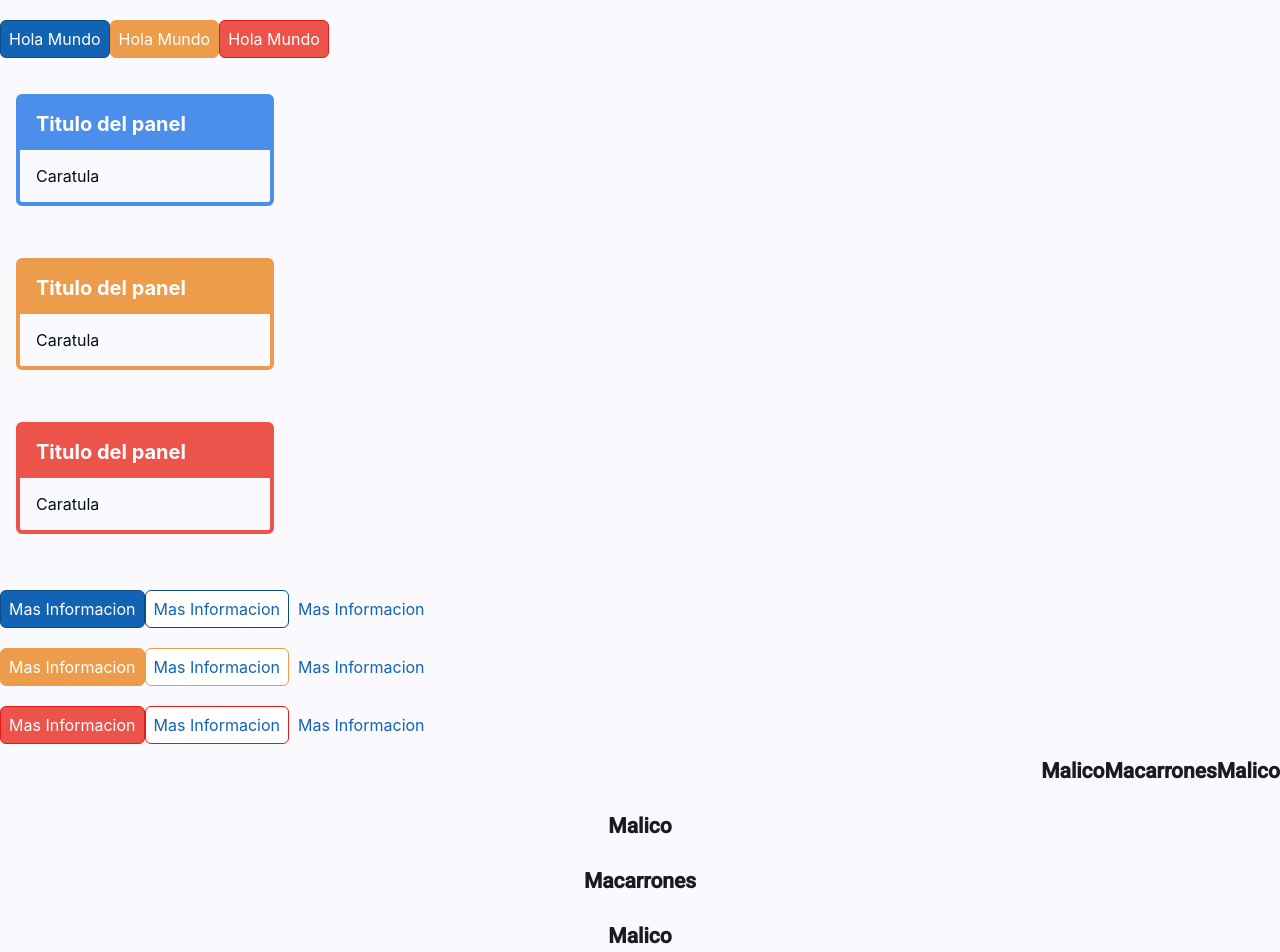
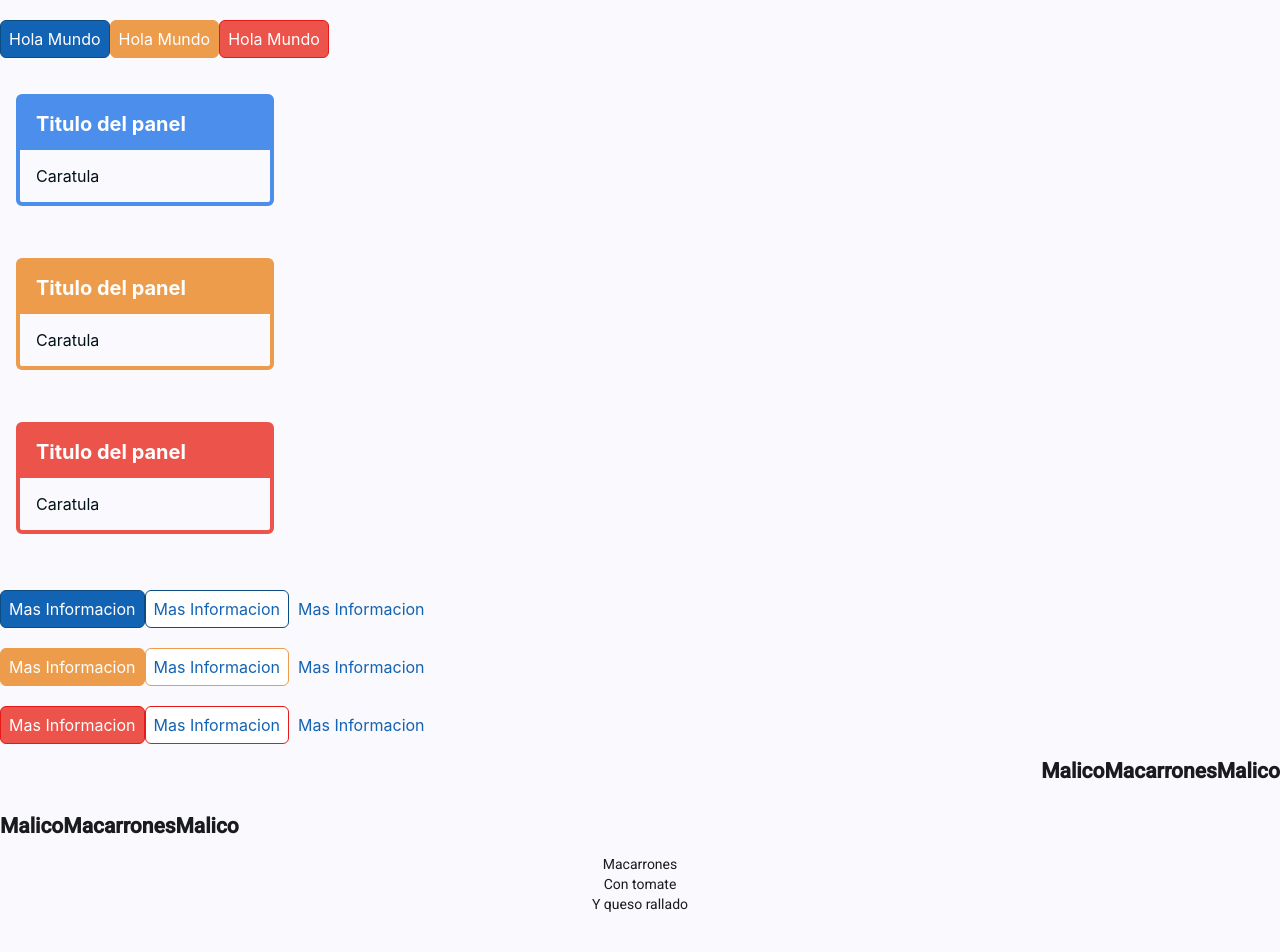
Before and after one commit to IshimiG/interfaces-web, an Angular app: page / in a window 1280 px wide. Shown: the top 952 px of the page. After the commit the page ends 914 px from the top, so only its background shows below. Built offline with nearby package versions, Linux system fonts and the light colour scheme.

Commit message:
correction(#2):flex2

```diff
--- a/src/app/app.html
+++ b/src/app/app.html
@@ -29,9 +29,13 @@
 <boton [funcion]="'peligrosa'" [importancia]="'terciaria'">Mas Informacion</boton>
 
 <flex [direction]="'row'" [justify]="'end'" [align]="'start'">Macarrones</flex>
-<flex [direction]="'column'" [justify]="'center'" [align]="'center'">Macarrones</flex>
+<flex [direction]="'row'" [justify]="'start'" [align]="'start'">Macarrones</flex>
 
-<div class="flex direction--row justify--center align--end"></div>
+<div flex2 direction="column" justify="center" align="center">
+    <div>Macarrones</div>
+    <div>Con tomate</div>
+    <div>Y queso rallado</div>
+</div>
 
 
 <router-outlet />
--- a/src/app/components/ui/flex/flex.ts
+++ b/src/app/components/ui/flex/flex.ts
@@ -7,7 +7,6 @@ import { CommonModule } from '@angular/common';
     imports: [CommonModule],
     templateUrl: './flex.html',
     styleUrls: ['./flex.scss'],
-    encapsulation: ViewEncapsulation.None
 })
 export class Flex {
     @Input() direction: 'row' | 'column' = 'row';
--- a/src/app/components/ui/flex2/flex2.html
+++ /dev/null
@@ -1,3 +0,0 @@
-<div [ngClass]="clases">
-    <ng-content></ng-content>
-</div>
```
Also changed, not shown: src/app/components/ui/flex2/flex2.ts (+7 -11 lines).
